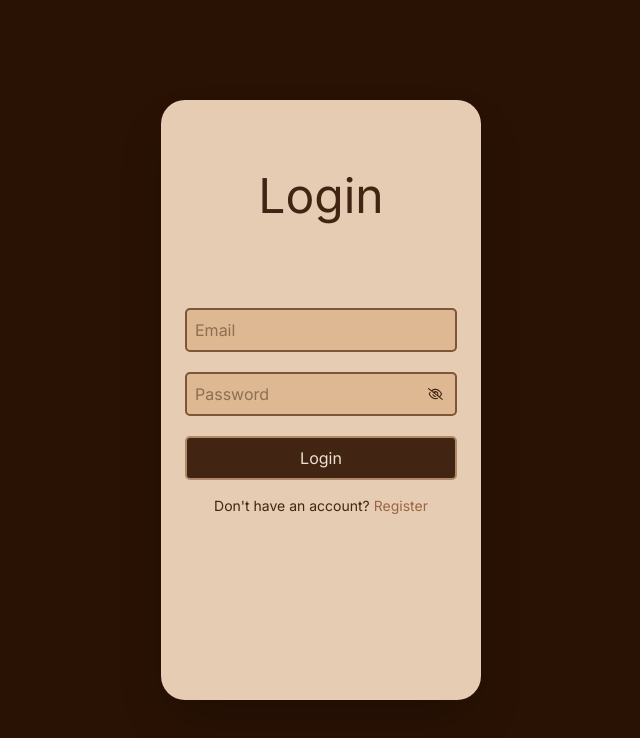
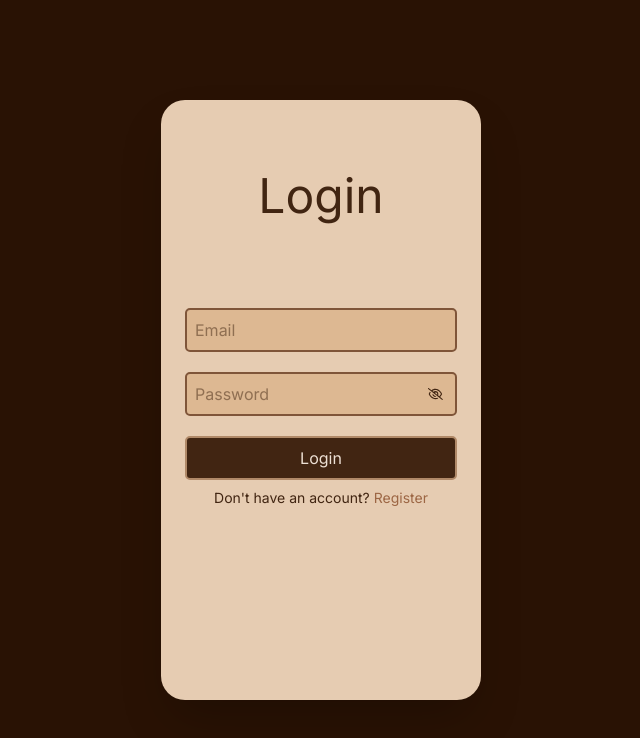
Before and after one commit to birajchhetri30/Note-Taking-App, a React (Vite) app in the folder Frontend/: page /login in a window 1280 px wide. Shown: the top 738 px of the page, without its empty margins (319-959 px from the left). Built offline with nearby package versions, Linux system fonts and the light colour scheme; a web font is replaced by a local one.

Commit message:
Update AuthRedirectLink.jsx

```diff
--- a/Frontend/src/components/AuthRedirectLink.jsx
+++ b/Frontend/src/components/AuthRedirectLink.jsx
@@ -4,7 +4,7 @@ export default function AuthRedirectLink({ text, linkText, to }) {
     const navigate = useNavigate();
 
     return (
-        <p className="mt-4 text-sm text-secondary-400">
+        <p className="mt-2 text-sm text-secondary-400">
             {text}{' '}
             <span
                 className="text-secondary-200 cursor-pointer hover:underline"
```
